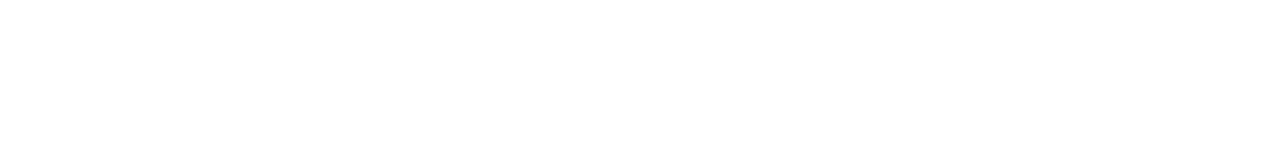
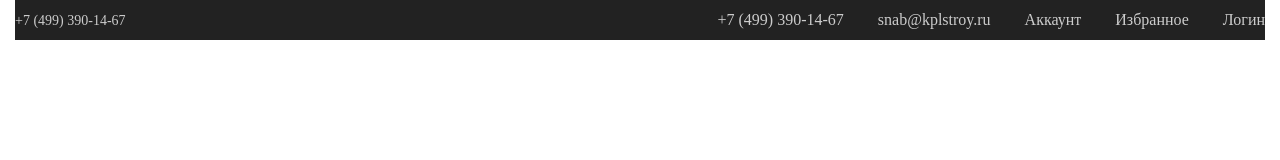
Before and after one commit to Ruslan-80/kplstroy, a website: page app/index.html in a window 1280 px wide. Drawn offline with nearby package versions, Linux system fonts and the light colour scheme; files that its build step writes are made by us from their sources.

Commit message:
start top-line

```diff
--- a/app/index.html
+++ b/app/index.html
@@ -11,6 +11,38 @@
 </head>
 
 <body>
+    <header class="header">
+        <div class="container">
+            <div class="top__line">
+                <div class="top__phone">
+                    <a href="tel:74993901467">+7 (499) 390-14-67</a>
+                </div>
+                <div class="top__contacts">
+                    <ul>
+                        <li>
+                            <a href="#">+7 (499) 390-14-67</a>
+                        </li>
+                        <li>
+                            <a href="#">snab@kplstroy.ru</a>
+                        </li>
+                        <li>
+                            <a href="#">Аккаунт</a>
+                        </li>
+                        <li>
+                            <a href="#">Избранное</a>
+                        </li>
+                        <li>
+                            <a href="#">Логин</a>
+                        </li>
+                    </ul>
+
+                </div>
+            </div>
+            <div class="header__logo">
+
+            </div>
+        </div>
+    </header>
 
 
 
--- /dev/null
+++ b/app/scss/_global.scss
@@ -0,0 +1,29 @@
+html {
+    box-sizing: border-box;
+}
+
+*,
+*::before,
+*::after {
+    box-sizing: inherit;
+}
+
+a {
+    display: inline-block;
+    text-decoration: none;
+}
+
+ul,
+li {
+    margin: 0;
+    padding: 0;
+    letter-spacing: none;
+}
+
+body {}
+
+.container {
+    max-width: 1533px;
+    margin: 0 auto;
+    padding: 0 15px;
+}
--- a/app/scss/style.scss
+++ b/app/scss/style.scss
@@ -1,9 +1,31 @@
-html {
-    box-sizing: border-box;
+@import 'vars';
+@import 'global';
+.top__line {
+    background: #222222;
+    display: flex;
+    justify-content: space-between;
+    align-items: center;
+    height: 40px;
 }
 
-*,
-*::before,
-*::after {
-    box-sizing: inherit;
+.top__phone {
+    a {
+        color: #ccc;
+        font-size: 14px;
+    }
 }
+
+.top__contacts {
+    display: flex;
+    align-items: center;
+    height: 60px;
+    li {
+        display: inline-block;
+        &+li {
+            margin-left: 30px;
+        }
+    }
+    a {
+        color: #ccc;
+    }
+}
--- a/gulpfile.js
+++ b/gulpfile.js
@@ -8,7 +8,7 @@
     cssmin = require('gulp-cssmin');
 
 gulp.task('sass', function() {
-    return gulp.src('app/scss/style.scss')
+    return gulp.src('app/scss/**/*.scss')
         .pipe(sass({ outputStyle: 'compressed' }))
         .pipe(rename({ suffix: '.min' }))
         .pipe(autoprefixer({
@@ -60,7 +60,7 @@
 });
 
 gulp.task('watch', function() {
-    gulp.watch('app/scss/style.scss', gulp.parallel('sass'))
+    gulp.watch('app/scss/**/*.scss', gulp.parallel('sass'))
     gulp.watch('app/*.html', gulp.parallel('html'))
     gulp.watch('app/js/*.js', gulp.parallel('js'))
 });
```
Also changed, not shown: app/scss/_vars.scss (added).
